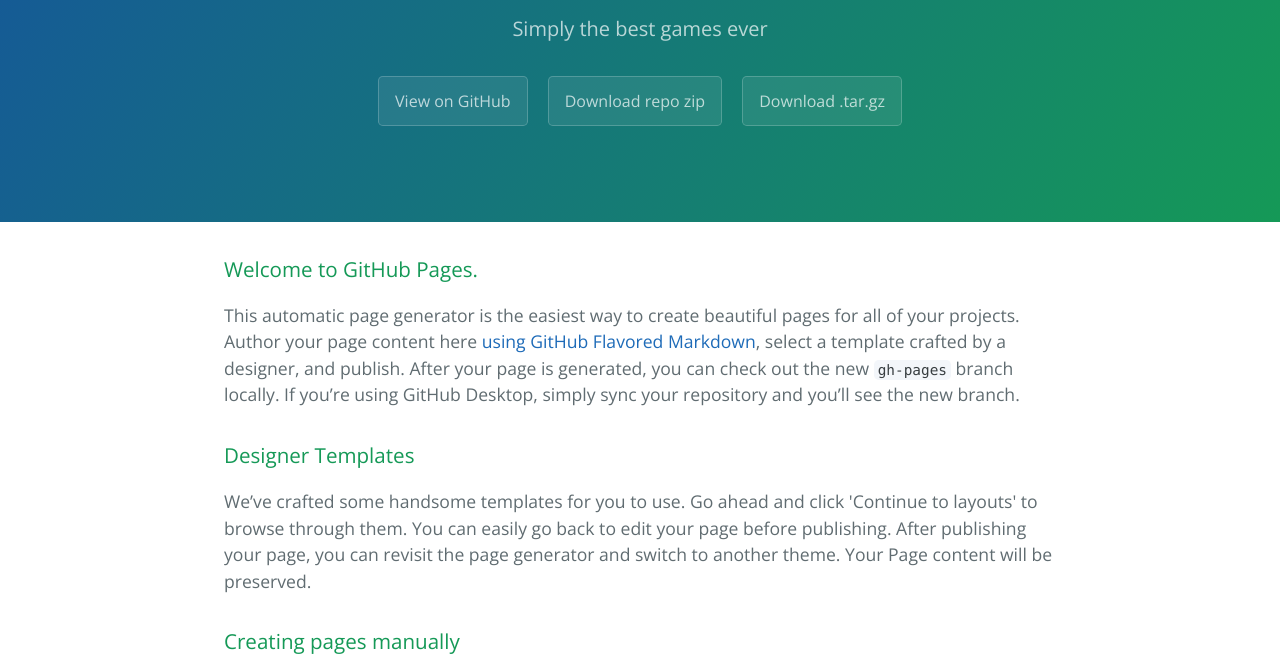
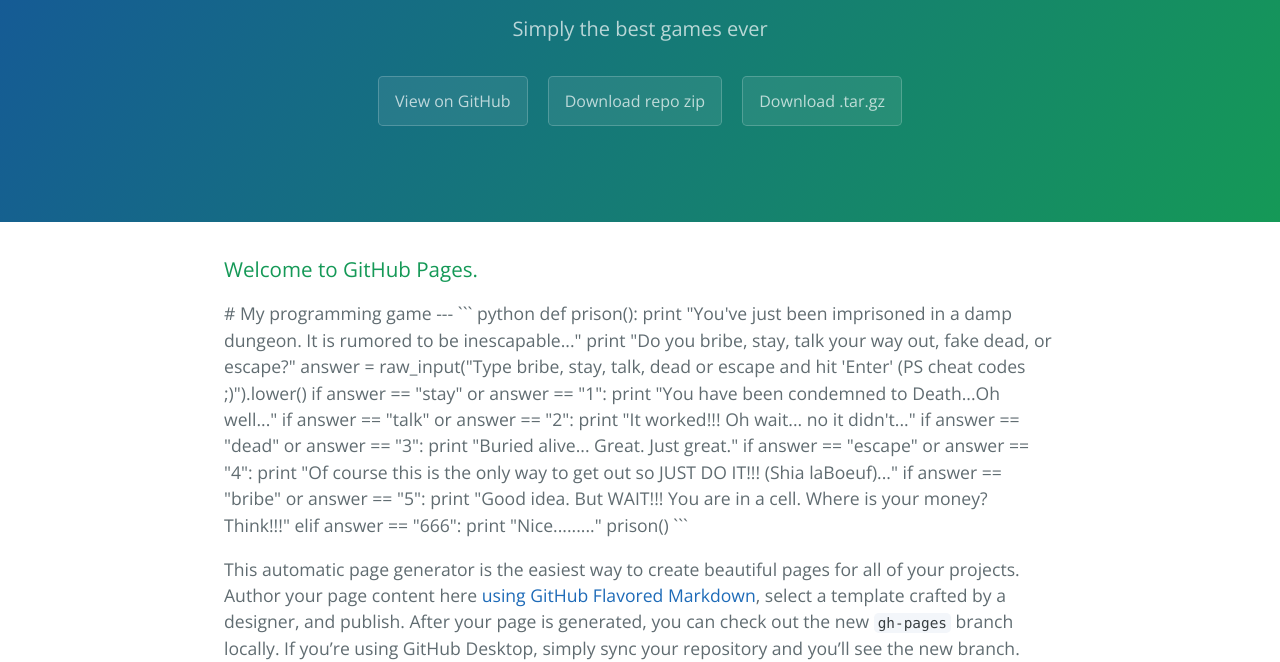
Before and after one commit to CleverProgrammer/victor_programming, a plain HTML site: page index.html in a window 1280 px wide. Shown: the part 161-823 px from the top of the page. Drawn offline with nearby package versions, Linux system fonts and the light colour scheme.

Commit message:
Update index.html

````diff
--- a/index.html
+++ b/index.html
@@ -22,6 +22,29 @@
       <h3>
 <a id="welcome-to-github-pages" class="anchor" href="#welcome-to-github-pages" aria-hidden="true"><span aria-hidden="true" class="octicon octicon-link"></span></a>Welcome to GitHub Pages.</h3>
 
+# My programming game
+---
+``` python
+def prison():
+    print "You've just been imprisoned in a damp dungeon. It is rumored to be inescapable..."
+    print "Do you bribe, stay, talk your way out, fake dead, or escape?"
+    answer = raw_input("Type bribe, stay, talk, dead or escape and hit 'Enter' (PS cheat codes ;)").lower()
+    if answer == "stay" or answer == "1":
+        print "You have been condemned to Death...Oh well..."
+    if answer == "talk" or answer == "2":
+    	print "It worked!!! Oh wait... no it didn't..."
+    if answer == "dead" or answer == "3":
+    	print "Buried alive... Great. Just great."
+    if answer == "escape" or answer == "4":
+        print "Of course this is the only way to get out so JUST DO IT!!! (Shia laBoeuf)..."
+    if answer == "bribe" or answer == "5":
+    	print "Good idea. But WAIT!!! You are in a cell. Where is your money? Think!!!"
+
+    elif answer == "666":
+    	print "Nice........."
+
+prison()
+```
 <p>This automatic page generator is the easiest way to create beautiful pages for all of your projects. Author your page content here <a href="https://guides.github.com/features/mastering-markdown/">using GitHub Flavored Markdown</a>, select a template crafted by a designer, and publish. After your page is generated, you can check out the new <code>gh-pages</code> branch locally. If you’re using GitHub Desktop, simply sync your repository and you’ll see the new branch.</p>
 
 <h3>
````
